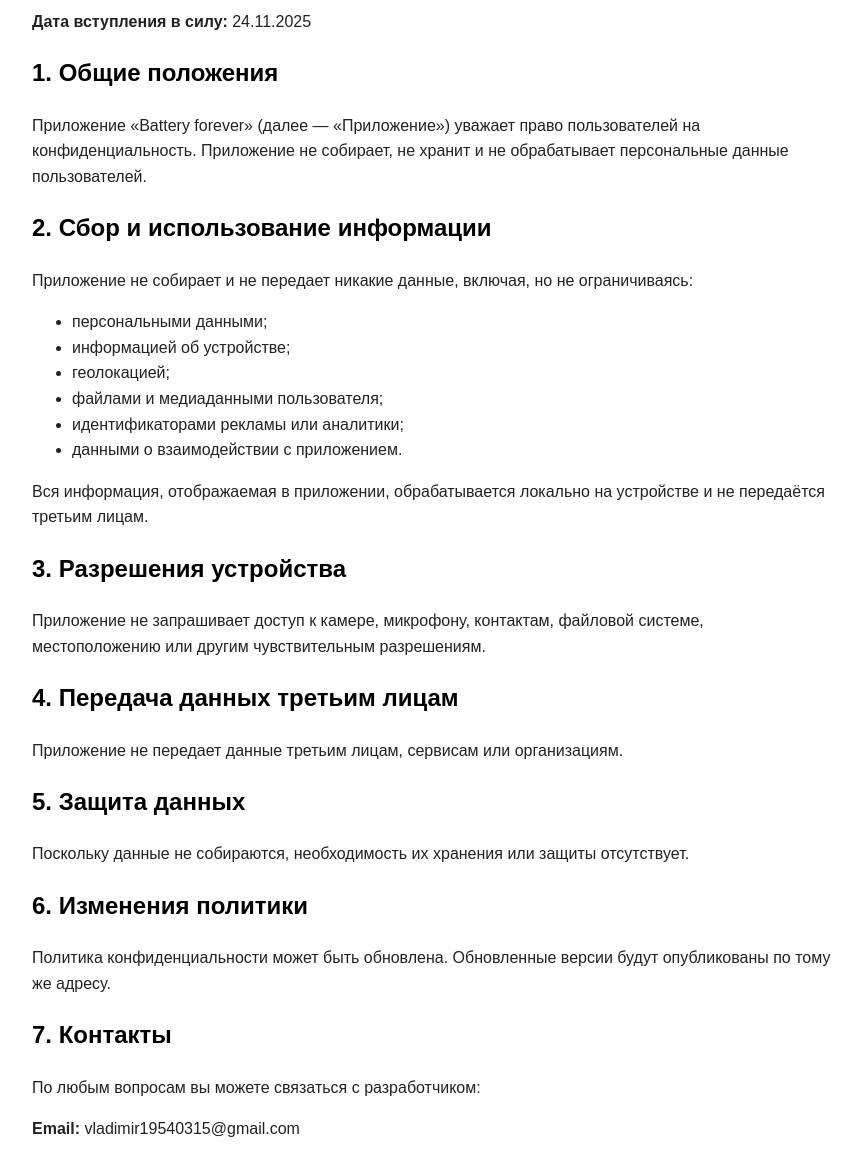
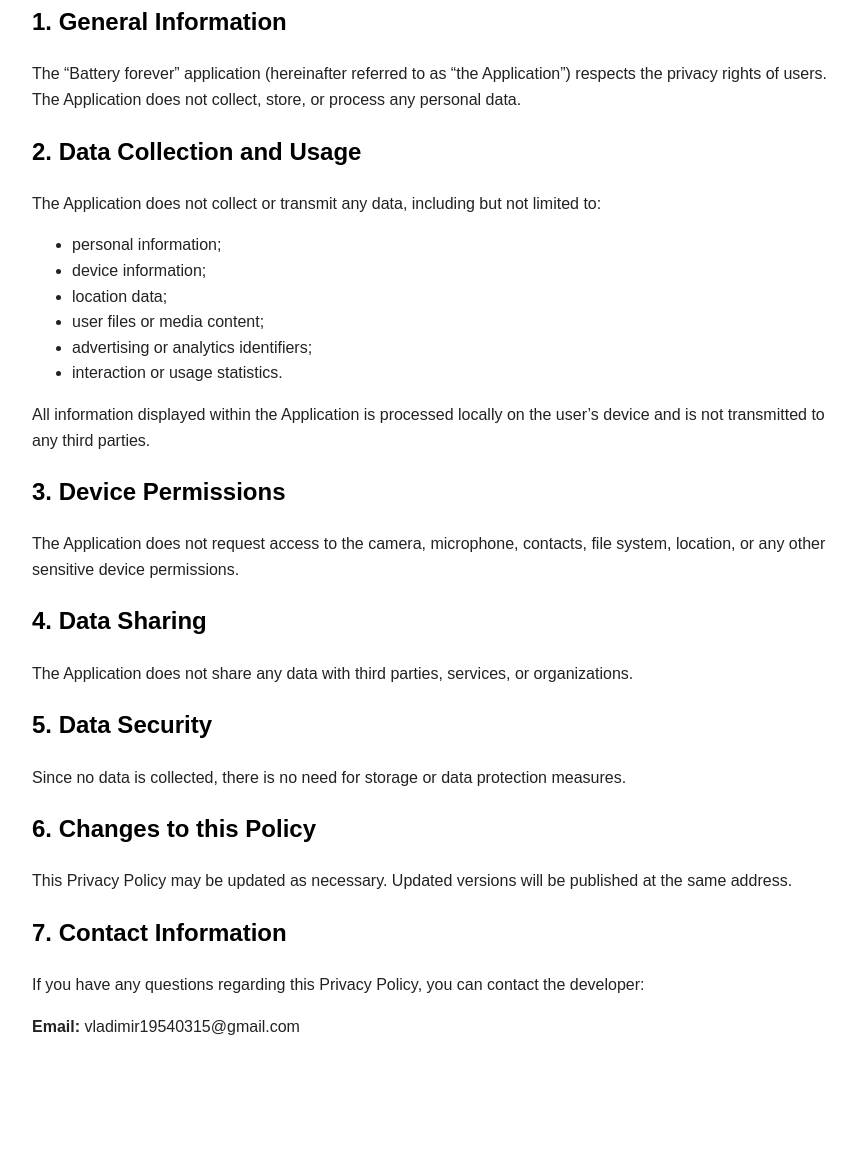
Before and after one commit to vladimir19540315/battery-forever-privacy, a plain HTML site: page index.html in a window 1280 px wide. Shown: the part 202-1352 px from the top of the page, without its empty margins (208-1070 px from the left). After the commit the page ends 1281 px from the top, so only its background shows below. Drawn offline with Linux system fonts and the light colour scheme.

Commit message:
Update index.html

```diff
--- a/index.html
+++ b/index.html
@@ -1,61 +1,3 @@
-vladimir Ilnitsky, [24.11.2025 16:41]
-<!DOCTYPE html>
-<html lang="ru">
-<head>
-    <meta charset="UTF-8">
-    <title>Политика конфиденциальности — Battery forever</title>
-    <meta name="viewport" content="width=device-width, initial-scale=1.0">
-    <style>
-        body {
-            font-family: Arial, sans-serif;
-            max-width: 800px;
-            margin: 40px auto;
-            padding: 0 20px;
-            line-height: 1.6;
-            color: #222;
-        }
-        h1, h2 {
-            color: #000;
-        }
-    </style>
-</head>
-<body>
-    <h1>Политика конфиденциальности приложения «Battery forever»</h1>
-    <p><strong>Дата вступления в силу:</strong> 24.11.2025</p>
-
-    <h2>1. Общие положения</h2>
-    <p>Приложение «Battery forever» (далее — «Приложение») уважает право пользователей на конфиденциальность. Приложение не собирает, не хранит и не обрабатывает персональные данные пользователей.</p>
-
-    <h2>2. Сбор и использование информации</h2>
-    <p>Приложение не собирает и не передает никакие данные, включая, но не ограничиваясь:</p>
-    <ul>
-        <li>персональными данными;</li>
-        <li>информацией об устройстве;</li>
-        <li>геолокацией;</li>
-        <li>файлами и медиаданными пользователя;</li>
-        <li>идентификаторами рекламы или аналитики;</li>
-        <li>данными о взаимодействии с приложением.</li>
-    </ul>
-    <p>Вся информация, отображаемая в приложении, обрабатывается локально на устройстве и не передаётся третьим лицам.</p>
-
-    <h2>3. Разрешения устройства</h2>
-    <p>Приложение не запрашивает доступ к камере, микрофону, контактам, файловой системе, местоположению или другим чувствительным разрешениям.</p>
-
-    <h2>4. Передача данных третьим лицам</h2>
-    <p>Приложение не передает данные третьим лицам, сервисам или организациям.</p>
-
-    <h2>5. Защита данных</h2>
-    <p>Поскольку данные не собираются, необходимость их хранения или защиты отсутствует.</p>
-
-    <h2>6. Изменения политики</h2>
-    <p>Политика конфиденциальности может быть обновлена. Обновленные версии будут опубликованы по тому же адресу.</p>
-
-    <h2>7. Контакты</h2>
-    <p>По любым вопросам вы можете связаться с разработчиком:</p>
-    <p><strong>Email:</strong> vladimir19540315@gmail.com</p>
-</body>
-</html>
-
 vladimir Ilnitsky, [24.11.2025 17:17]
 <!DOCTYPE html>
 <html lang="en">
```
